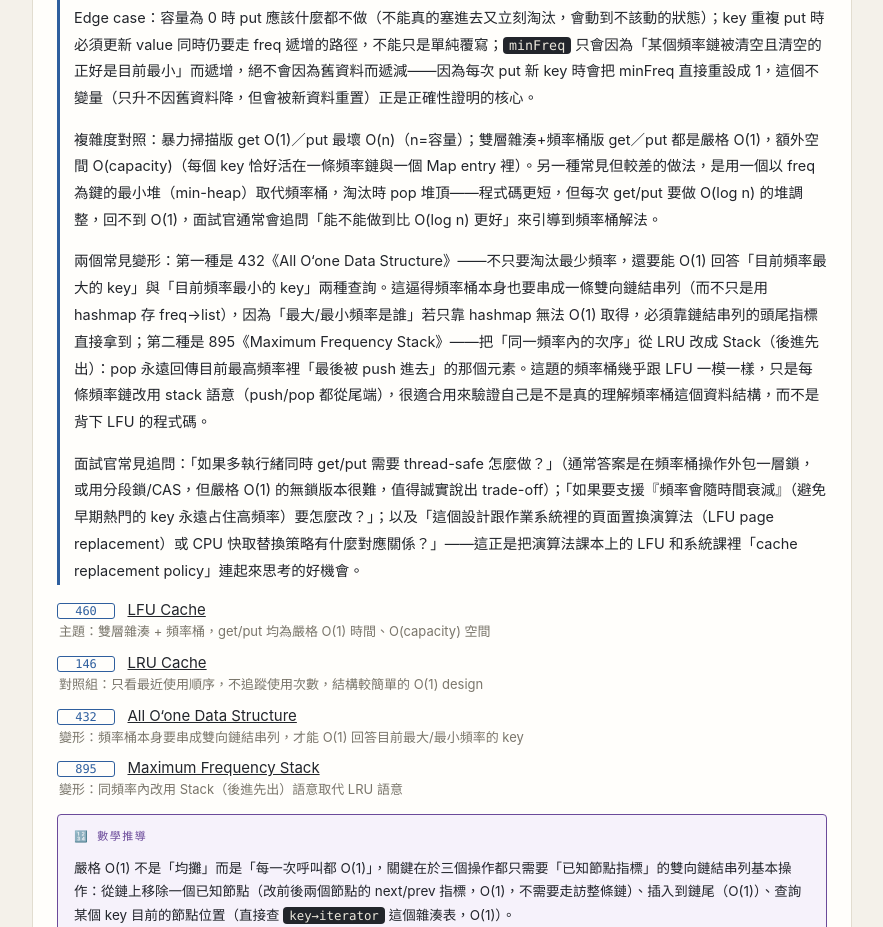
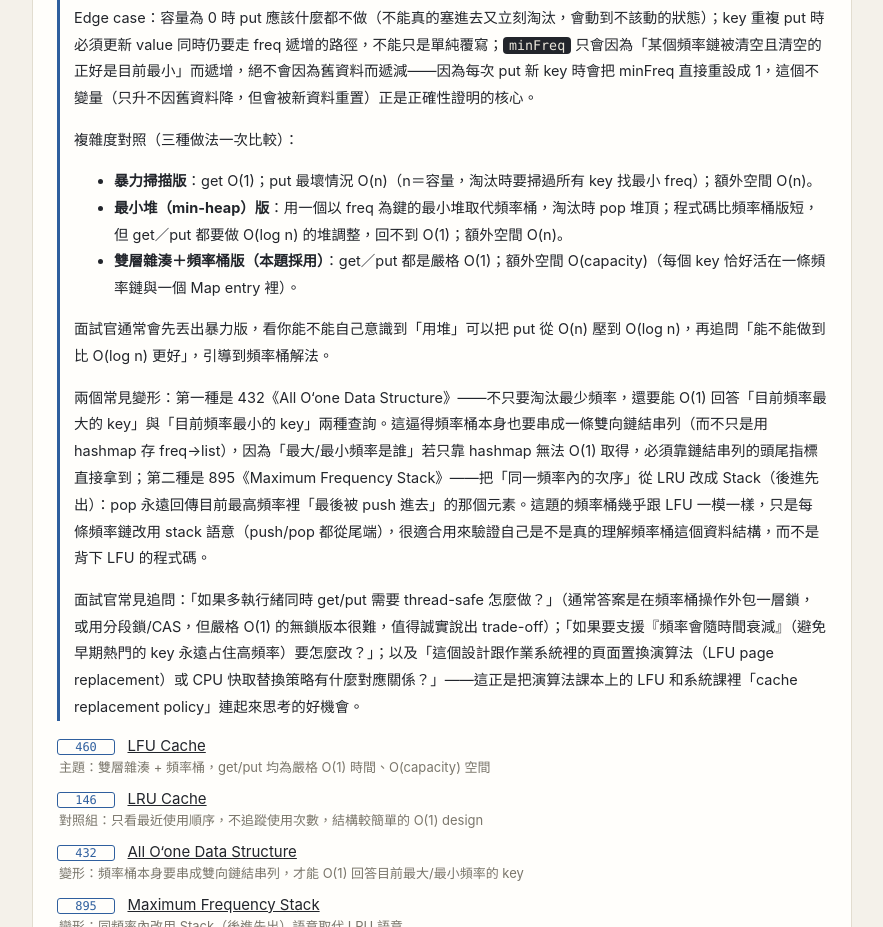
Before and after one commit to penguin-yeh/learning-daily, a plain HTML site: page 2026-11-16.html in a window 1280 px wide. Shown: the part 1100-2027 px from the top of the page, without its empty margins (198-1081 px from the left). Drawn offline with Linux system fonts and the light colour scheme.

Commit message:
2026-11-16 演算法小節：把複雜度對照改成條列式呈現
Co-Authored-By: Claude Sonnet 5 <noreply@anthropic.com>
Claude-Session: https://claude.ai/code/session_01N3na1M8PwpGmqwn7na6gY2

```diff
--- a/2026-11-16.html
+++ b/2026-11-16.html
@@ -53,7 +53,13 @@
 
 <p>Edge case：容量為 0 時 put 應該什麼都不做（不能真的塞進去又立刻淘汰，會動到不該動的狀態）；key 重複 put 時必須更新 value 同時仍要走 freq 遞增的路徑，不能只是單純覆寫；<code style="background-color:#22252b;color:#ece8dd;padding:1px 6px;border-radius:4px;font-family:ui-monospace,'SF Mono',Menlo,Consolas,monospace;font-size:0.92em;">minFreq</code> 只會因為「某個頻率鏈被清空且清空的正好是目前最小」而遞增，絕不會因為舊資料而遞減——因為每次 put 新 key 時會把 minFreq 直接重設成 1，這個不變量（只升不因舊資料降，但會被新資料重置）正是正確性證明的核心。</p>
 
-<p>複雜度對照：暴力掃描版 get O(1)／put 最壞 O(n)（n=容量）；雙層雜湊+頻率桶版 get／put 都是嚴格 O(1)，額外空間 O(capacity)（每個 key 恰好活在一條頻率鏈與一個 Map entry 裡）。另一種常見但較差的做法，是用一個以 freq 為鍵的最小堆（min-heap）取代頻率桶，淘汰時 pop 堆頂——程式碼更短，但每次 get/put 要做 O(log n) 的堆調整，回不到 O(1)，面試官通常會追問「能不能做到比 O(log n) 更好」來引導到頻率桶解法。</p>
+<p>複雜度對照（三種做法一次比較）：</p>
+<ul>
+<li><b>暴力掃描版</b>：get O(1)；put 最壞情況 O(n)（n＝容量，淘汰時要掃過所有 key 找最小 freq）；額外空間 O(n)。</li>
+<li><b>最小堆（min-heap）版</b>：用一個以 freq 為鍵的最小堆取代頻率桶，淘汰時 pop 堆頂；程式碼比頻率桶版短，但 get／put 都要做 O(log n) 的堆調整，回不到 O(1)；額外空間 O(n)。</li>
+<li><b>雙層雜湊＋頻率桶版（本題採用）</b>：get／put 都是嚴格 O(1)；額外空間 O(capacity)（每個 key 恰好活在一條頻率鏈與一個 Map entry 裡）。</li>
+</ul>
+<p>面試官通常會先丟出暴力版，看你能不能自己意識到「用堆」可以把 put 從 O(n) 壓到 O(log n)，再追問「能不能做到比 O(log n) 更好」，引導到頻率桶解法。</p>
 
 <p>兩個常見變形：第一種是 432《All O‘one Data Structure》——不只要淘汰最少頻率，還要能 O(1) 回答「目前頻率最大的 key」與「目前頻率最小的 key」兩種查詢。這逼得頻率桶本身也要串成一條雙向鏈結串列（而不只是用 hashmap 存 freq→list），因為「最大/最小頻率是誰」若只靠 hashmap 無法 O(1) 取得，必須靠鏈結串列的頭尾指標直接拿到；第二種是 895《Maximum Frequency Stack》——把「同一頻率內的次序」從 LRU 改成 Stack（後進先出）：pop 永遠回傳目前最高頻率裡「最後被 push 進去」的那個元素。這題的頻率桶幾乎跟 LFU 一模一樣，只是每條頻率鏈改用 stack 語意（push/pop 都從尾端），很適合用來驗證自己是不是真的理解頻率桶這個資料結構，而不是背下 LFU 的程式碼。</p>
 
```
Also changed, not shown: data/2026-11-16.json (+1 -1 lines), index.html (+7 -1 lines).
